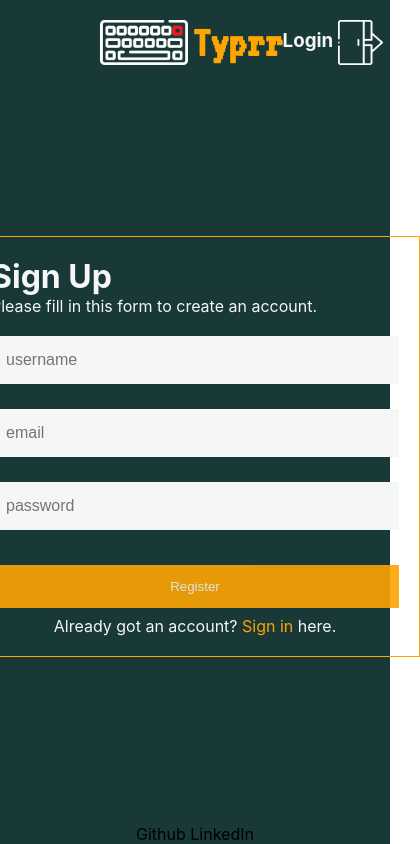
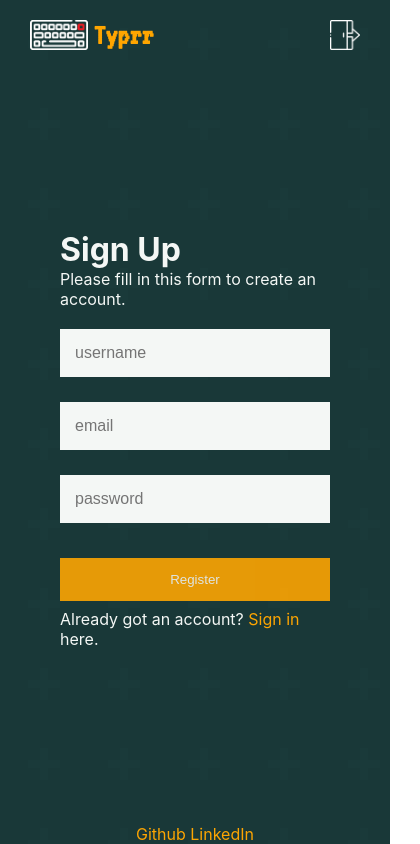
Before and after one commit to MrPeanutButterz/Typrrman, a React (Create React App) app: page /signup in a window 390 px wide. Shown: the whole page, 420 px wide, since content can reach past the window. Built offline with nearby package versions, Linux system fonts and the light colour scheme.

Commit message:
add screen size

```diff
--- a/src/App.css
+++ b/src/App.css
@@ -12,4 +12,16 @@
 
     background-color: var(--background);
     color: var(--primary);
+
+
+    /*background-color: #212223;*/
+    background-image: radial-gradient(circle, transparent 1rem, var(--background) 1rem),
+    linear-gradient(#1a3a3a 0.5rem, transparent 0.5rem),
+    linear-gradient(90deg, #1a3a3a 0.5rem, transparent 0.5rem);
+    background-size: 5rem 5rem;
+    background-position: 5.25rem 5.25rem, 2.5rem 2.5rem, 2.5rem 2.5rem;
 }
+
+.external-link {
+    color: var(--secondary);
+}
--- a/src/App.js
+++ b/src/App.js
@@ -33,8 +33,8 @@
           <Route path="*" element={<Page404/>}></Route>
         </Routes>
         <footer>
-          <a href="https://github.com/MrPeanutbutterz/Typrrman" target="_blank">Github </a>
-          <a href="https://www.linkedin.com/in/charlie-eysbroek-aa229a108/" target="_blank">LinkedIn</a>
+          <a className="external-link" href="https://github.com/MrPeanutbutterz/Typrrman" target="_blank" rel="noreferrer">Github </a>
+          <a className="external-link" href="https://www.linkedin.com/in/charlie-eysbroek-aa229a108/" target="_blank" rel="noreferrer">LinkedIn </a>
         </footer>
       </main>
     </>
--- a/src/components/navigation/NavBar.css
+++ b/src/components/navigation/NavBar.css
@@ -6,7 +6,6 @@
     justify-content: space-between;
     width: 100vw;
     margin-top: 20px;
-    padding: 0 100px 0 100px;
 }
 
 .nav-left {
@@ -14,6 +13,7 @@
     flex-direction: row;
     align-items: flex-start;
     gap: 5px;
+    margin-left: 50px;
 }
 
 .nav-right {
@@ -21,6 +21,7 @@
     flex-direction: row;
     justify-content: center;
     gap: 5px;
+    margin-right: 50px;
 }
 
 .nav-right > h3 {
@@ -42,3 +43,48 @@
 .nav-icon {
     height: 45px;
 }
+
+@media only screen and (max-width: 768px) {
+    #typrr {
+        font-size: 35px;
+    }
+
+    #keyboard-logo {
+        height: 35px;
+    }
+
+    .nav-icon {
+        height: 35px;
+    }
+}
+
+@media only screen and (max-width: 600px) {
+    nav {
+        padding: 0 20px;
+    }
+
+    .nav-left {
+        margin-left: 10px;
+    }
+
+    .nav-right {
+        margin-right: 10px;
+    }
+
+    .greeting {
+        color: transparent;
+        width: 0;
+    }
+
+    #typrr {
+        font-size: 30px;
+    }
+
+    #keyboard-logo {
+        height: 30px;
+    }
+
+    .nav-icon {
+        height: 30px;
+    }
+}
--- a/src/components/navigation/NavBar.js
+++ b/src/components/navigation/NavBar.js
@@ -19,11 +19,11 @@
       </div>
       {isAuth ?
         <div className="nav-right">
-          <h3>Hi, {capitalizeFirstLetter(user.username)}</h3>
+          <h3 className="greeting">Hi, {capitalizeFirstLetter(user.username)}</h3>
           <NavLink to="/profile"><img src={userIcon} alt="User-icon" className="nav-icon"/></NavLink>
         </div> :
         <div className="nav-right">
-          <h3>Login</h3>
+          <h3 className="greeting">Login</h3>
           <NavLink to="/signin"><img src={loginIcon} alt="User-icon" className="nav-icon"/></NavLink>
         </div>}
     </nav>
--- a/src/components/testResult/TestResult.css
+++ b/src/components/testResult/TestResult.css
@@ -7,15 +7,6 @@
     background-color: whitesmoke;
     color: black;
 
-}
-
-@keyframes fadeIn {
-    0% {
-        opacity: 0;
-    }
-    100% {
-        opacity: 1;
-    }
 }
 
 .header > h1 {
@@ -92,3 +83,28 @@
 .reset-button-img {
     height: 50px;
 }
+
+@keyframes fadeIn {
+    0% {
+        opacity: 0;
+    }
+    100% {
+        opacity: 1;
+    }
+}
+
+@media only screen and (max-width: 600px) {
+    .reset-button {
+        width: 100%;
+        height: 40px;
+    }
+
+    .reset-button-img {
+        height: 25px;
+    }
+
+    .label {
+        width: 250px;
+        margin: 10px auto;
+    }
+}
--- a/src/components/textField/TextField.css
+++ b/src/components/textField/TextField.css
@@ -63,3 +63,9 @@
     from {opacity: 0}
     to {opacity: 1}
 }
+
+@media only screen and (max-width: 600px) {
+    .text-area-container {
+        font-size: 26px;
+    }
+}
--- a/src/pages/pageNotFound/Page404.css
+++ b/src/pages/pageNotFound/Page404.css
@@ -2,6 +2,7 @@
     display: flex;
     flex-direction: row;
     gap: 50px;
+    padding: 50px;
 }
 
 .status-container {
@@ -34,6 +35,13 @@
 }
 
 .quote-container > i {
-    margin-top: 15px;
+    margin-top: 35px;
     font-size: 18px;
 }
+
+@media only screen and (max-width: 600px) {
+    .page-not-found-wrapper {
+        flex-direction: column;
+        padding: 15px;
+    }
+}
--- a/src/pages/profile/Profile.css
+++ b/src/pages/profile/Profile.css
@@ -3,6 +3,7 @@
     flex-direction: column;
     align-items: center;
     gap: 30px;
+    padding: 50px;
 }
 
 .profile-container {
@@ -30,3 +31,14 @@
 .change-detail {
     color: var(--secondary);
 }
+
+@media only screen and (max-width: 600px) {
+
+    .profile-container {
+        flex-direction: column;
+    }
+
+    .profile-wrapper {
+        padding: 15px;
+    }
+}
--- a/src/pages/profile/Profile.js
+++ b/src/pages/profile/Profile.js
@@ -48,8 +48,8 @@
         </div>
         <div id="separator"></div>
         <div className="info-container">
-          <h1>Average word per minute: {score.WPM}</h1>
-          <h1>Average accuracy: {score.ACC}%</h1>
+          <h1>Avr wpm: {score.WPM}</h1>
+          <h2>Avr accuracy: {score.ACC}%</h2>
         </div>
       </div>
     </section>
--- a/src/pages/signForm/Form.css
+++ b/src/pages/signForm/Form.css
@@ -68,3 +68,11 @@
 .error-message {
     color: var(--error);
 }
+
+@media only screen and (max-width: 600px) {
+    .form-container {
+        width: 300px;
+        padding: 15px;
+        border: 0;
+    }
+}
--- a/src/pages/signForm/changeEmail.js
+++ b/src/pages/signForm/changeEmail.js
@@ -38,6 +38,7 @@
 
           if (e.response.data.message === "This email is already in use") {
             toggleError({...error, emailInUse: true})
+            //novi backend does not check if email is in use
           }
         }
       }
@@ -49,8 +50,8 @@
       <form onSubmit={handleSubmit}>
         <div className="form-container">
 
-          <h1>Sign Up</h1>
-          <p>Please fill in this form to create an account.</p>
+          <h1>Changes</h1>
+          <p>Please fill in this form to change your email.</p>
 
           <label htmlFor="email-field">
             <input
@@ -75,7 +76,7 @@
           <button
             type="submit"
             className="form-button form-button-space"
-          >Register
+          >Save
           </button>
         </div>
       </form>
```
